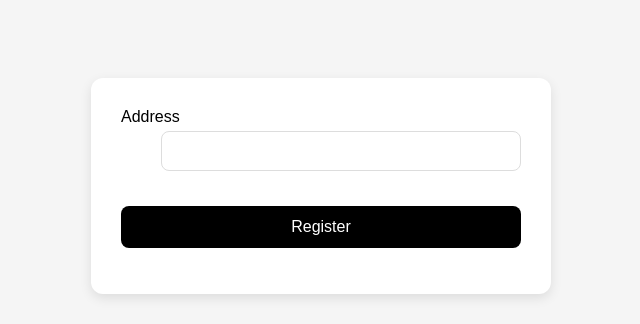
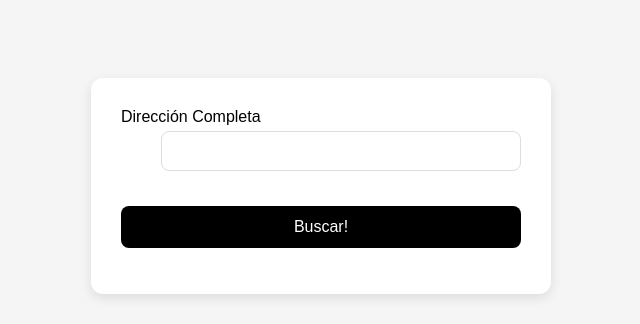
Before and after one commit to platanus-build-night/build-night-1-programat3, a Flask app: page / in a window 1280 px wide. Shown: the part 214-538 px from the top of the page, without its empty margins (319-959 px from the left). Run offline with Flask 3, Linux system fonts and the light colour scheme; parts of the project's set-up code (start-up, migrations or seed data) failed here and were passed over; some libraries are stand-ins or nearby versions.

Commit message:
cambios en el form de recepción de dirección

```diff
--- a/app.py
+++ b/app.py
@@ -16,7 +16,7 @@ app.config.from_file("config.json", load= json.load)
 GoogleMaps(app, key=app.config["GOOGLEMAPS_KEY"])
 
 class GeolocForm(Form):
-    adress = StringField("Address", [validators.Length(min=1, max=200)])
+    adress = StringField("Dirección Completa", [validators.Length(min=1, max=200)])
     submit = BooleanField("Submit")
 
 
--- a/templates/index.html
+++ b/templates/index.html
@@ -65,7 +65,7 @@
     <dl>
       {{ render_field(form.adress) }}
     </dl>
-    <p><input type="submit" value="Register"></p>
+    <p><input type="submit" value="Buscar!"></p>
   </form>
 </body>
 </html>
```
